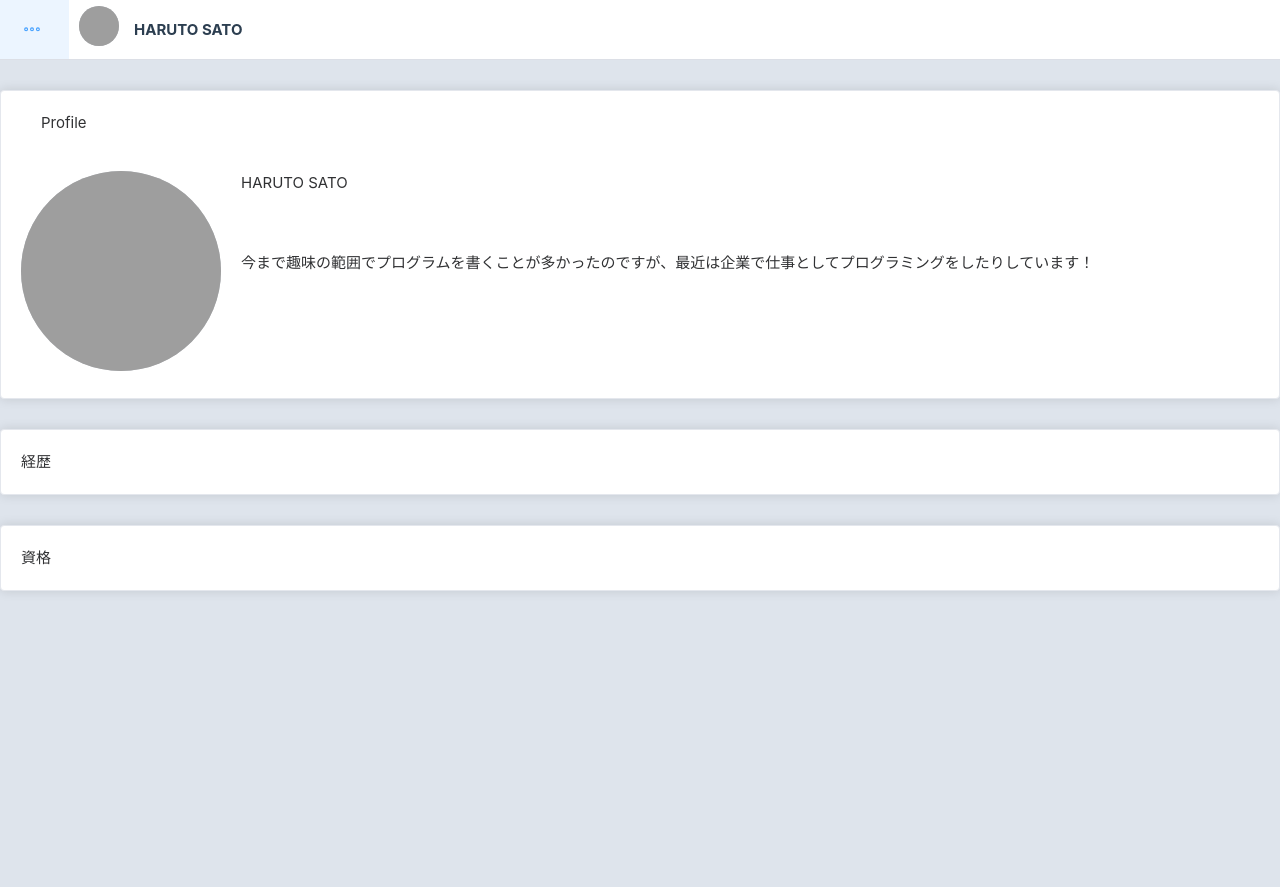
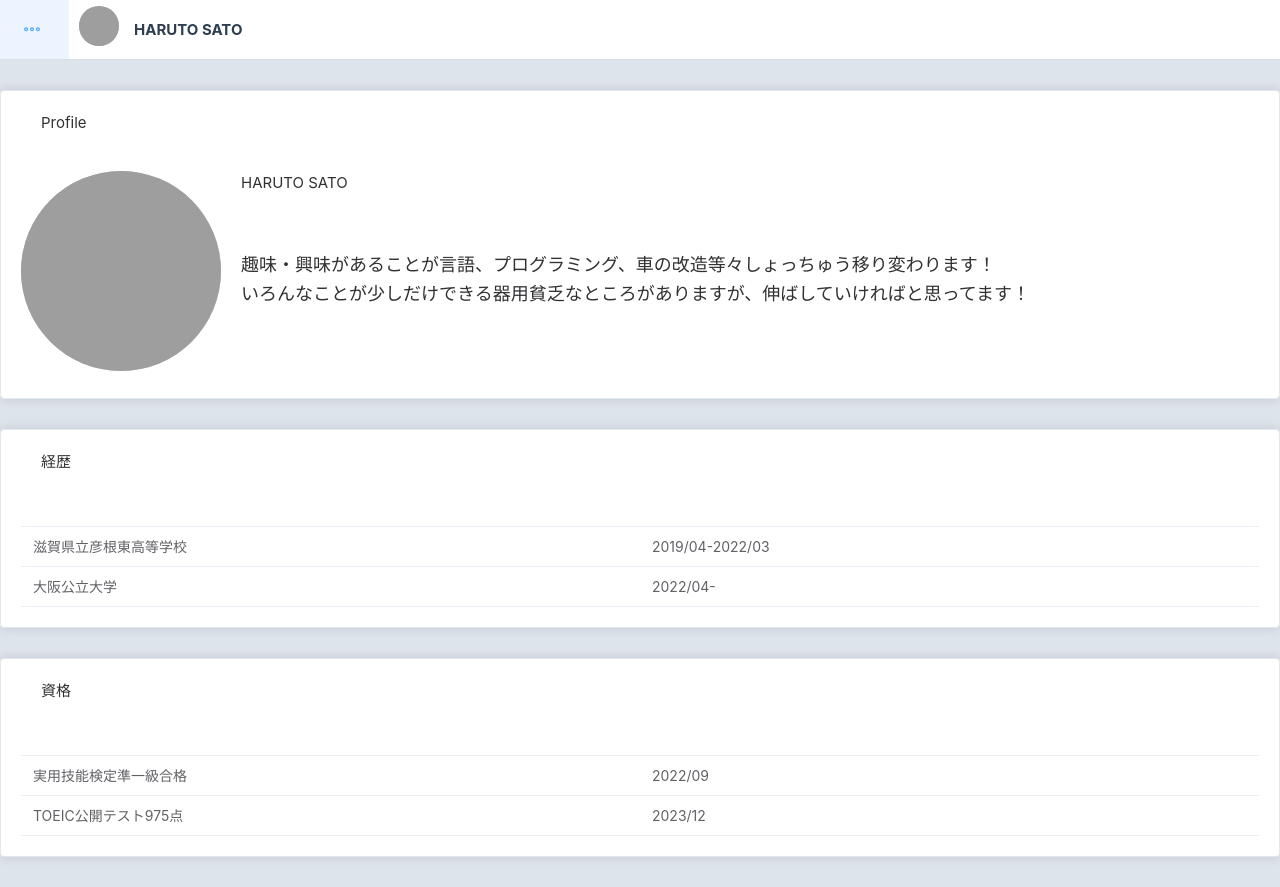
Before and after one commit to HarutoS24/PHP_demo, a Vue app in the folder kintai/: page /profile in a window 1280 px wide. Before the commit the page ends 800 px from the top, so only its background shows below. Built offline with nearby package versions, Linux system fonts and the light colour scheme; grey boxes are pictures that could not be loaded.

Commit message:
profile表示項目の拡充

```diff
--- a/kintai/src/views/profile.vue
+++ b/kintai/src/views/profile.vue
@@ -11,23 +11,56 @@
         <el-header>
           HARUTO SATO
         </el-header>
-        <el-main style="font">
-          今まで趣味の範囲でプログラムを書くことが多かったのですが、最近は企業で仕事としてプログラミングをしたりしています！
+        <el-main style="font-size: 18px">
+          趣味・興味があることが言語、プログラミング、車の改造等々しょっちゅう移り変わります！<br>
+          いろんなことが少しだけできる器用貧乏なところがありますが、伸ばしていければと思ってます！
         </el-main>
       </el-container>
     </el-container>
   </el-card>
   <el-card>
-    経歴
+    <el-header>経歴</el-header>
+    <el-table :data="history_data">
+      <el-table-column prop="name" label=""></el-table-column>
+      <el-table-column prop="sentence" label="" />
+    </el-table>
   </el-card>
   <el-card>
-    資格
+    <el-header>資格</el-header>
+    <el-table :data="skills_data">
+      <el-table-column prop="name" label=""></el-table-column>
+      <el-table-column prop="sentence" label="" />
+    </el-table>
   </el-card>
 </template>
 
 <script>
 export default {
-  name: 'profile'
+  name: 'profile',
+  data() {
+    return {
+      history_data: [
+        {
+          'name': '滋賀県立彦根東高等学校',
+          'sentence': '2019/04-2022/03'
+        },
+        {
+          'name': '大阪公立大学',
+          'sentence': '2022/04-'
+        }
+      ],
+      skills_data: [
+        {
+          'name': '実用技能検定準一級合格',
+          'sentence': '2022/09'
+        },
+        {
+          'name': 'TOEIC公開テスト975点',
+          'sentence': '2023/12'
+        }
+      ]
+    }
+  }
 }
 </script>
 
```
